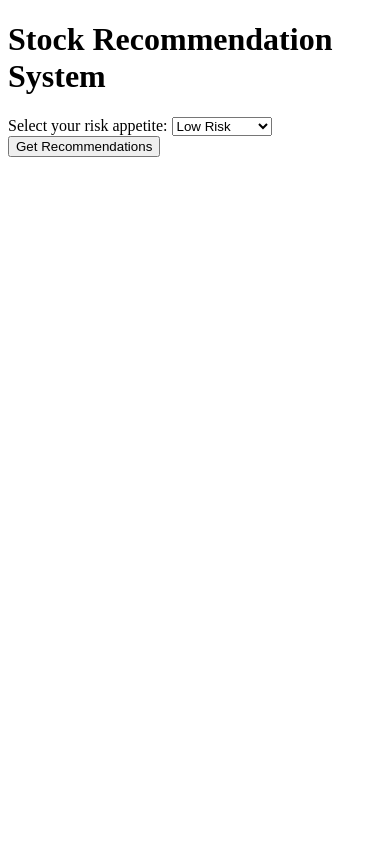
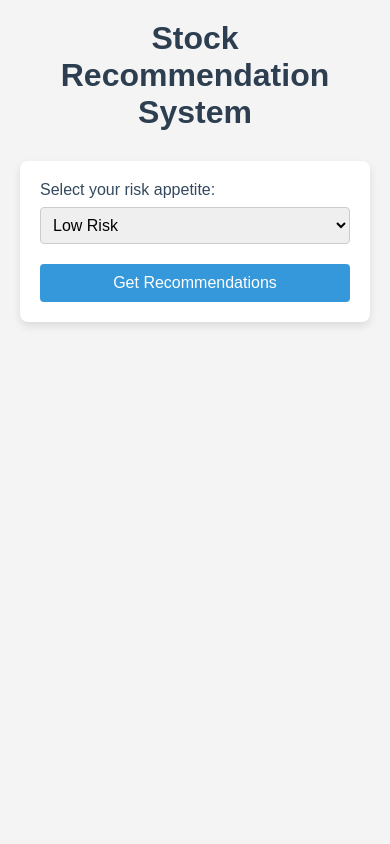
Before and after one commit to HanselJones/Stock-Risk-Appetite-Model, a Flask app: page / in a window 390 px wide. Run offline with Flask 3, Linux system fonts and the light colour scheme; parts of the project's set-up code (start-up, migrations or seed data) failed here and were passed over.

Commit message:
improving code quality

```diff
--- a/app.py
+++ b/app.py
@@ -18,9 +18,9 @@ def recommend():
 
     category_data = data[data['Risk_Label'] == risk_level]
 
-    avg_vector = category_data[['daily_return', 'Volatility_14d', 'beta', 'BB_Upper', 'BB_Lower']].mean().values
+    avg_vector = category_data[['Volatility_14d', 'beta', 'BB_Upper', 'BB_Lower']].median().values
 
-    stock_features = data[['daily_return', 'Volatility_14d', 'beta', 'BB_Upper', 'BB_Lower']].values
+    stock_features = data[['Volatility_14d', 'beta', 'BB_Upper', 'BB_Lower']].values
 
     similarity_scores = cosine_similarity(stock_features, [avg_vector]).flatten()
 
@@ -34,7 +34,7 @@ def recommend():
         .agg({'similarity': 'mean'})
         .reset_index()
         .sort_values(by='similarity', ascending=False)
-        .head(10)  # Limit to top 10 recommendations, adjust as needed
+        .head(5)  # Limit to top 10 recommendations, adjust as needed
     )
 
     recommended_stocks = unique_stocks.merge(data, on='symbol').drop_duplicates(subset='symbol')
--- /dev/null
+++ b/static/css/styles.css
@@ -0,0 +1,79 @@
+/* Basic Reset */
+* {
+  margin: 0;
+  padding: 0;
+  box-sizing: border-box;
+}
+
+body {
+  font-family: Arial, sans-serif;
+  background-color: #f4f4f4;
+  display: flex;
+  flex-direction: column;
+  align-items: center;
+  justify-content: flex-start; /* Align items to the top */
+  height: 100vh;
+  padding: 20px;
+}
+
+h1 {
+  text-align: center;
+  color: #2c3e50;
+  margin-bottom: 30px; /* Space between header and form */
+}
+
+.container {
+  display: flex;
+  flex-direction: column;
+  align-items: center;
+  justify-content: center;
+  width: 100%;
+  max-width: 400px;
+}
+
+form {
+  background-color: white;
+  padding: 20px;
+  border-radius: 8px;
+  box-shadow: 0 4px 8px rgba(0, 0, 0, 0.1);
+  width: 100%;
+}
+
+label {
+  font-size: 16px;
+  color: #34495e;
+  margin-bottom: 8px;
+  display: block;
+}
+
+select {
+  width: 100%;
+  padding: 8px;
+  margin-bottom: 20px;
+  border: 1px solid #ccc;
+  border-radius: 4px;
+  font-size: 16px;
+}
+
+button {
+  width: 100%;
+  padding: 10px;
+  background-color: #3498db;
+  color: white;
+  font-size: 16px;
+  border: none;
+  border-radius: 4px;
+  cursor: pointer;
+  transition: background-color 0.3s;
+}
+
+button:hover {
+  background-color: #2980b9;
+}
+
+/* Mobile responsiveness */
+@media (max-width: 600px) {
+  .container {
+      width: 90%;
+  }
+}
--- a/templates/index.html
+++ b/templates/index.html
@@ -2,6 +2,7 @@
 <html lang="en">
 <head>
     <title>Stock Recommendation</title>
+    <link rel="stylesheet" href="{{ url_for('static', filename='css/styles.css') }}">
 </head>
 <body>
     <h1>Stock Recommendation System</h1>
```
Also changed, not shown: templates/recommend.html (+55 -11 lines), stock_risk_clusters.csv, 1 other file.
